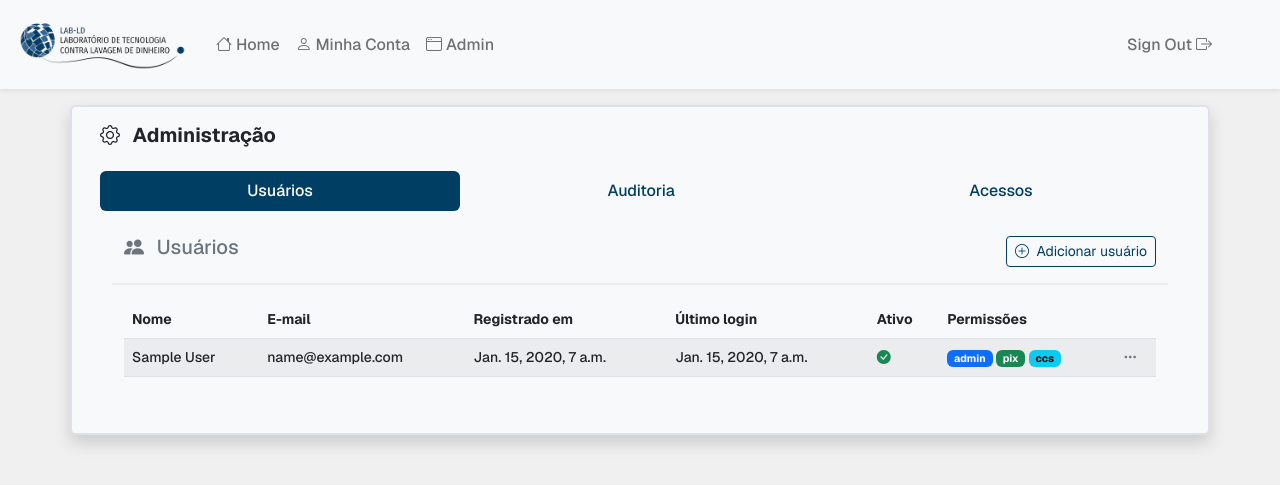
After one commit to rogeriopaulos/consultapix, a Django app: page /consultalab-admin/ in a window 1280 px wide. The commit adds this page. Shown: the top 485 px of the page. Run offline with Django 5.2, Linux system fonts and the light colour scheme; a user stored in the database is signed in; tables that the repository leaves empty hold one stand-in row (values such as "Sample post"); parts of the project's set-up code (start-up, migrations or seed data) failed here and were passed over; some libraries are stand-ins or nearby versions.

Commit message:
feat: adiciona funcionalidade de auditoria com django-axes e django-auditlog, incluindo novas views, templates e permissões

```diff
--- a/config/urls.py
+++ b/config/urls.py
@@ -15,6 +15,7 @@ urlpatterns = [
     path("contas/", include("allauth.urls")),
     # Your stuff: custom urls includes go here
     path("bacen/", include("consultalab.bacen.urls", namespace="bacen")),
+    path("consultalab-admin/", include("consultalab.audit.urls", namespace="audit")),
     # Media files
     *static(settings.MEDIA_URL, document_root=settings.MEDIA_ROOT),
 ]
--- /dev/null
+++ b/consultalab/audit/admin.py
@@ -0,0 +1 @@
+# Register your models here.
--- /dev/null
+++ b/consultalab/audit/urls.py
@@ -0,0 +1,17 @@
+from django.urls import path
+
+from consultalab.audit.views import AccessLogsView
+from consultalab.audit.views import AdminSectionView
+from consultalab.audit.views import LogEntriesView
+from consultalab.audit.views import UsersView
+
+app_name = "audit"
+urlpatterns = [
+    path("", AdminSectionView.as_view(), name="admin_section"),
+]
+htmx_urlpatterns = [
+    path("tab1/usuarios/", UsersView.as_view(), name="users"),
+    path("tab2/logs/", LogEntriesView.as_view(), name="log_entries"),
+    path("tab3/acessos/", AccessLogsView.as_view(), name="access_logs"),
+]
+urlpatterns += htmx_urlpatterns
--- /dev/null
+++ b/consultalab/audit/views.py
@@ -0,0 +1,51 @@
+from auditlog.models import LogEntry
+from axes.models import AccessLog
+from django.contrib.auth import get_user_model
+from django.contrib.auth.mixins import LoginRequiredMixin
+from django.contrib.auth.mixins import PermissionRequiredMixin
+from django.shortcuts import render
+from django.views.generic import TemplateView
+from django.views.generic import View
+
+User = get_user_model()
+
+
+class AdminSectionView(LoginRequiredMixin, PermissionRequiredMixin, TemplateView):
+    template_name = "audit/admin_section.html"
+    permission_required = "users.access_admin_section"
+
+
+class UsersView(LoginRequiredMixin, PermissionRequiredMixin, View):
+    permission_required = "users.access_admin_section"
+
+    def get(self, request, *args, **kwargs):
+        users = User.objects.all().order_by("-date_joined")
+        return render(
+            request,
+            "audit/partials/users_list.html",
+            {"users": users},
+        )
+
+
+class LogEntriesView(LoginRequiredMixin, PermissionRequiredMixin, View):
+    permission_required = "users.access_admin_section"
+
+    def get(self, request, *args, **kwargs):
+        log_entries = LogEntry.objects.all().order_by("-timestamp")
+        return render(
+            request,
+            "audit/partials/log_entries_list.html",
+            {"log_entries": log_entries},
+        )
+
+
+class AccessLogsView(LoginRequiredMixin, PermissionRequiredMixin, View):
+    permission_required = "users.access_admin_section"
+
+    def get(self, request, *args, **kwargs):
+        access_logs = AccessLog.objects.all().order_by("-attempt_time")
+        return render(
+            request,
+            "audit/partials/access_logs_list.html",
+            {"access_logs": access_logs},
+        )
--- /dev/null
+++ b/consultalab/static/css/admin_section.css
@@ -0,0 +1,41 @@
+table.cl-table {
+  font-size: 14px;
+}
+
+.cl-nav-link {
+  color: #013e64 !important;
+}
+
+.cl-nav-link.active {
+  background-color: #013e64 !important;
+  color: #fff !important;
+}
+
+.cl-outline-primary {
+  border-color: #013e64 !important;
+  color: #013e64 !important;
+}
+
+.cl-outline-primary:hover {
+  background-color: #013e64 !important;
+  color: #fff !important;
+}
+
+.cl-outline-primary:focus {
+  box-shadow: 0 0 0 0.2rem rgba(1, 62, 100, 0.25) !important;
+}
+
+.cl-outline-primary:focus:hover {
+  background-color: #013e64 !important;
+  color: #fff !important;
+}
+
+.cl-outline-primary:active {
+  background-color: #013e64 !important;
+  color: #fff !important;
+}
+
+.cl-outline-primary:active:hover {
+  background-color: #013e64 !important;
+  color: #fff !important;
+}
--- /dev/null
+++ b/consultalab/templates/audit/admin_section.html
@@ -0,0 +1,52 @@
+{% extends "base.html" %}
+
+{% load static %}
+
+{% block title %}
+  Administração
+{% endblock title %}
+{% block css %}
+  {{ block.super }}
+  <link href="{% static 'css/admin_section.css' %}" rel="stylesheet" />
+{% endblock css %}
+{% block content %}
+  <div class="row border border-2 rounded p-3 shadow bg-light mb-4 mt-3">
+    <div class="col">
+      <h5 class="mb-4 d-flex align-items-center justify-content-between">
+        <span class="fw-bold">
+          <i class="bi bi-gear me-2"></i>
+          Administração
+        </span>
+      </h5>
+      <div class="tab-list">
+        <nav class="nav nav-pills flex-column flex-sm-row" role="tablist">
+          <a hx-get="{% url 'audit:users' %}"
+             hx-target="#tab-content"
+             hx-trigger="click"
+             class="flex-sm-fill text-sm-center nav-link active cl-nav-link"
+             data-bs-toggle="pill"
+             aria-current="page"
+             href="#">Usuários</a>
+          <a hx-get="{% url 'audit:log_entries' %}"
+             hx-target="#tab-content"
+             hx-trigger="click"
+             class="flex-sm-fill text-sm-center nav-link cl-nav-link"
+             data-bs-toggle="pill"
+             href="#">Auditoria</a>
+          <a hx-get="{% url 'audit:access_logs' %}"
+             hx-target="#tab-content"
+             hx-trigger="click"
+             class="flex-sm-fill text-sm-center nav-link cl-nav-link"
+             data-bs-toggle="pill"
+             href="#">Acessos</a>
+        </nav>
+      </div>
+      <div id="tabs"
+           hx-get="{% url 'audit:users' %}"
+           hx-trigger="load delay:100ms"
+           hx-target="#tab-content"
+           hx-swap="innerHTML"></div>
+      <div id="tab-content" role="tabpanel" class="tab-content p-4"></div>
+    </div>
+  </div>
+{% endblock content %}
--- /dev/null
+++ b/consultalab/templates/audit/partials/users_list.html
@@ -0,0 +1,81 @@
+<div class="row border-bottom border-secondary border-opacity-10">
+  <div class="col d-flex justify-content-between align-items-center mb-3">
+    <h5 class="text-secondary">
+      <i class="bi bi-people-fill me-2"></i>
+      Usuários
+    </h5>
+    <button class="btn btn-sm btn-outline-primary cl-outline-primary">
+      <i class="bi bi-plus-circle me-1"></i>
+      Adicionar usuário
+    </button>
+  </div>
+</div>
+<table class="table table-striped cl-table mt-3">
+  <thead>
+    <tr>
+      <th>Nome</th>
+      <th>E-mail</th>
+      <th>Registrado em</th>
+      <th>Último login</th>
+      <th>Ativo</th>
+      <th>Permissões</th>
+      <th></th>
+    </tr>
+  </thead>
+  <tbody>
+    {% for user in users %}
+      <tr>
+        <td>{{ user.name }}</td>
+        <td>{{ user.email }}</td>
+        <td>{{ user.date_joined }}</td>
+        <td>{{ user.last_login }}</td>
+        <td>
+          {% if user.is_active %}
+            <i class="bi bi-check-circle-fill text-success"></i>
+          {% else %}
+            <i class="bi bi-x-circle-fill text-danger"></i>
+          {% endif %}
+        </td>
+        <td>
+          {% with perms=user.get_user_permissions %}
+            {% if perms %}
+              {% for perm in user.get_user_permissions %}
+                <span class="badge text-bg-{{ perm.badge_class }}">{{ perm.text }}</span>
+              {% endfor %}
+            {% endif %}
+          {% endwith %}
+        </td>
+        <td>
+          <div class="dropdown">
+            <a href="#"
+               class="text-decoration-none text-secondary"
+               data-bs-toggle="dropdown"
+               aria-expanded="false">
+              <i class="bi bi-three-dots"></i>
+            </a>
+            <ul class="dropdown-menu">
+              <li>
+                <a class="dropdown-item d-flex align-items-center" href="#">
+                  <i class="bi bi-pen text-success me-2"></i>
+                  <small class="fw-light">Editar</small class="fw-light">
+                  </a>
+                </li>
+                <li>
+                  <a class="dropdown-item d-flex align-items-center" href="#">
+                    <i class="bi bi-x-circle text-danger me-2"></i>
+                    <small class="fw-light">Inativar</small class="fw-light">
+                    </a>
+                  </li>
+                  <li>
+                    <a class="dropdown-item d-flex align-items-center" href="#">
+                      <i class="bi bi-list-nested text-info me-2"></i>
+                      <small class="fw-light">Permissões</small class="fw-light">
+                      </a>
+                    </li>
+                  </ul>
+                </div>
+              </td>
+            </tr>
+          {% endfor %}
+        </tbody>
+      </table>
--- a/consultalab/templates/base.html
+++ b/consultalab/templates/base.html
@@ -100,7 +100,7 @@
                     </a>
                   </li>
                   <li class="nav-item">
-                    <a class="nav-link" href="#">
+                    <a class="nav-link" href="{% url 'audit:admin_section' %}">
                       <i class="bi bi-window"></i> Admin
                     </a>
                   </li>
--- a/consultalab/users/models.py
+++ b/consultalab/users/models.py
@@ -36,3 +36,34 @@ class User(AbstractUser):
 
         """
         return reverse("users:detail", kwargs={"pk": self.id})
+
+    class Meta(AbstractUser.Meta):
+        permissions = (
+            (
+                "access_admin_section",
+                "Pode acessar a seção de Administração & Auditoria",
+            ),
+            ("can_request_pix", "Pode realizar consultas de PIX"),
+            ("can_request_ccs", "Pode realizar consultas de CCS"),
+        )
+
+    def get_user_permissions(self):
+        perm_map = {
+            "users.access_admin_section": {
+                "text": "admin",
+                "badge_class": "primary",
+            },
+            "users.can_request_pix": {
+                "text": "pix",
+                "badge_class": "success",
+            },
+            "users.can_request_ccs": {
+                "text": "ccs",
+                "badge_class": "info",
+            },
+        }
+        return [
+            {"text": label["text"], "badge_class": label["badge_class"]}
+            for perm, label in perm_map.items()
+            if self.has_perm(perm)
+        ]
--- a/requirements/base.txt
+++ b/requirements/base.txt
@@ -22,3 +22,5 @@ crispy-bootstrap5==2025.4  # https://github.com/django-crispy-forms/crispy-boots
 django-redis==5.4.0  # https://github.com/jazzband/django-redis
 django-celery-results==2.6.0  # https://github.com/celery/django-celery-results
 django-filter==25.1  # https://github.com/carltongibson/django-filter
+django-axes==8.0.0  # https://github.com/jazzband/django-axes/tree/master
+django-auditlog==3.1.2  # https://github.com/jazzband/django-auditlog
```
Also changed, not shown: config/settings/base.py (+16 -1 lines), consultalab/audit/apps.py (added, +7 -0 lines), consultalab/bacen/models.py (+9 -0 lines), consultalab/templates/audit/partials/access_logs_list.html (added, +22 -0 lines), consultalab/templates/audit/partials/log_entries_list.html (added, +20 -0 lines), consultalab/templates/bacen/partials/requisicao_bacen_detail.html (+24 -4 lines), consultalab/audit/__init__.py (added), consultalab/audit/migrations/__init__.py (added), consultalab/users/migrations/0002_alter_user_options.py (added), consultalab/users/migrations/0003_alter_user_options.py (added).
